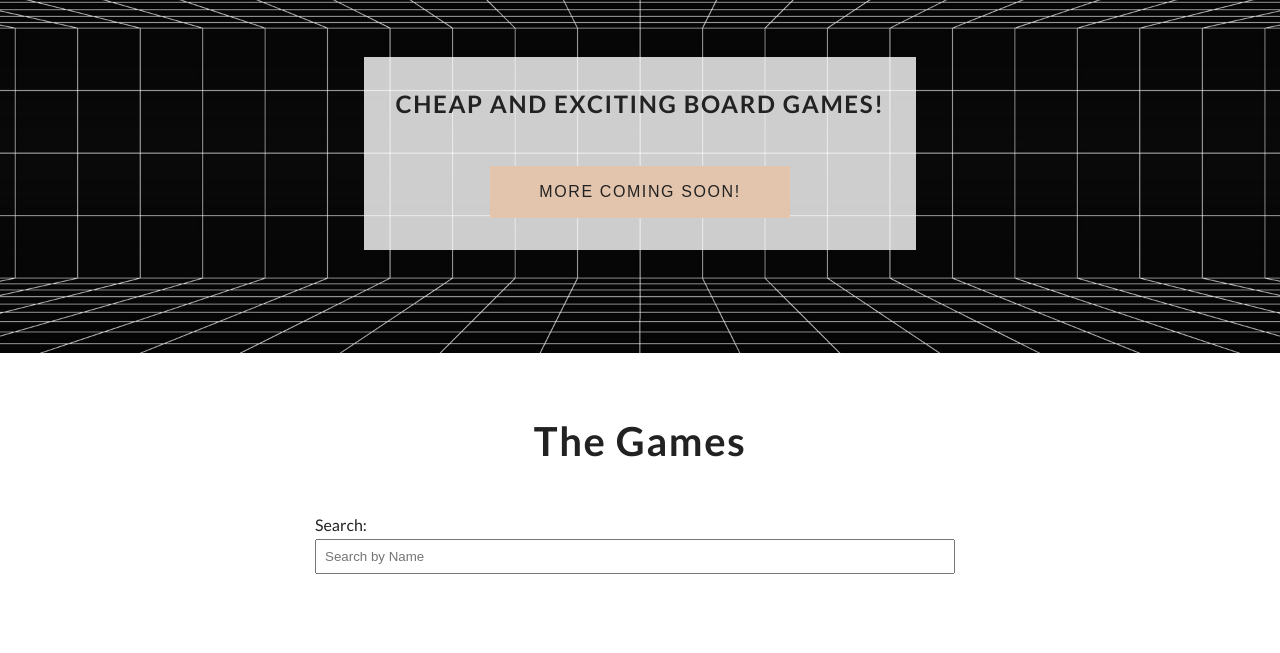
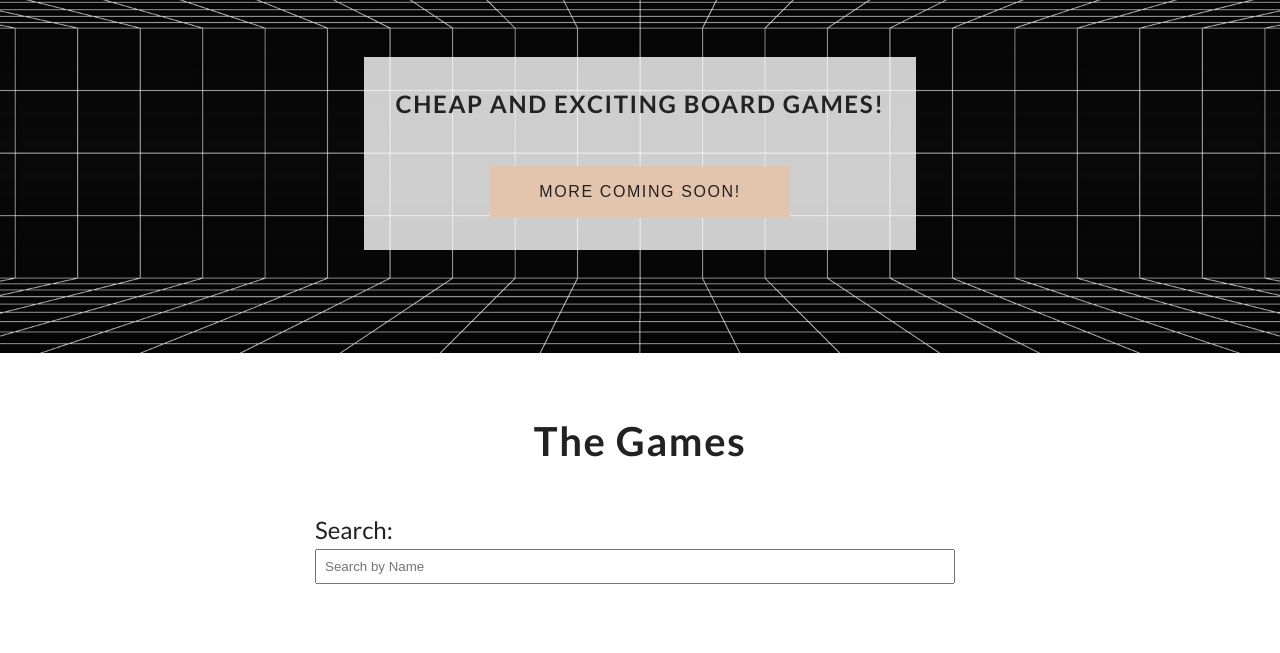
Before and after one commit to cerovina/E-commerce-Project---Board-Game-Store, a website: page index.html in a window 1280 px wide. Shown: the part 147-800 px from the top of the page. Drawn offline with Linux system fonts and the light colour scheme.

Commit message:
Minor style changes

```diff
--- a/styles.css
+++ b/styles.css
@@ -354,17 +354,6 @@ body {
 
 /* --------------- End of Cart ---------------- */
 
-.filters {
-  align-items: center;
-  justify-content: center;
-  margin-top: 50px;
-  display: flex;
-}
-
-.filters label, input, select {
-  margin-right: 10px;
-}
-
 .description-link {
   font-style: italic;
   position: relative;
@@ -382,6 +371,10 @@ body {
 }
 
 /* Filter Section Styles */
+.filter-section {
+  font-size: 1.5rem;
+  max-width: 100%;
+}
 .filters {
   align-items: center;
   justify-content: center;
```
